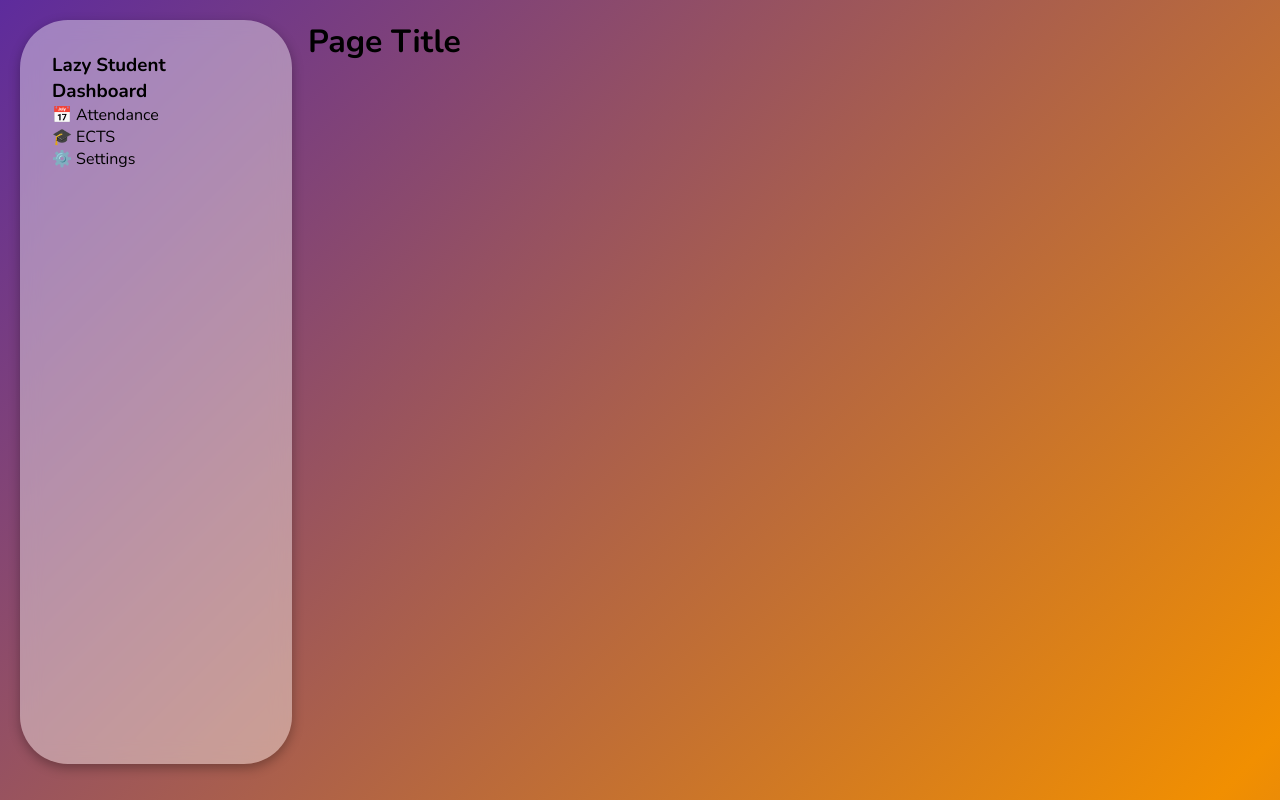
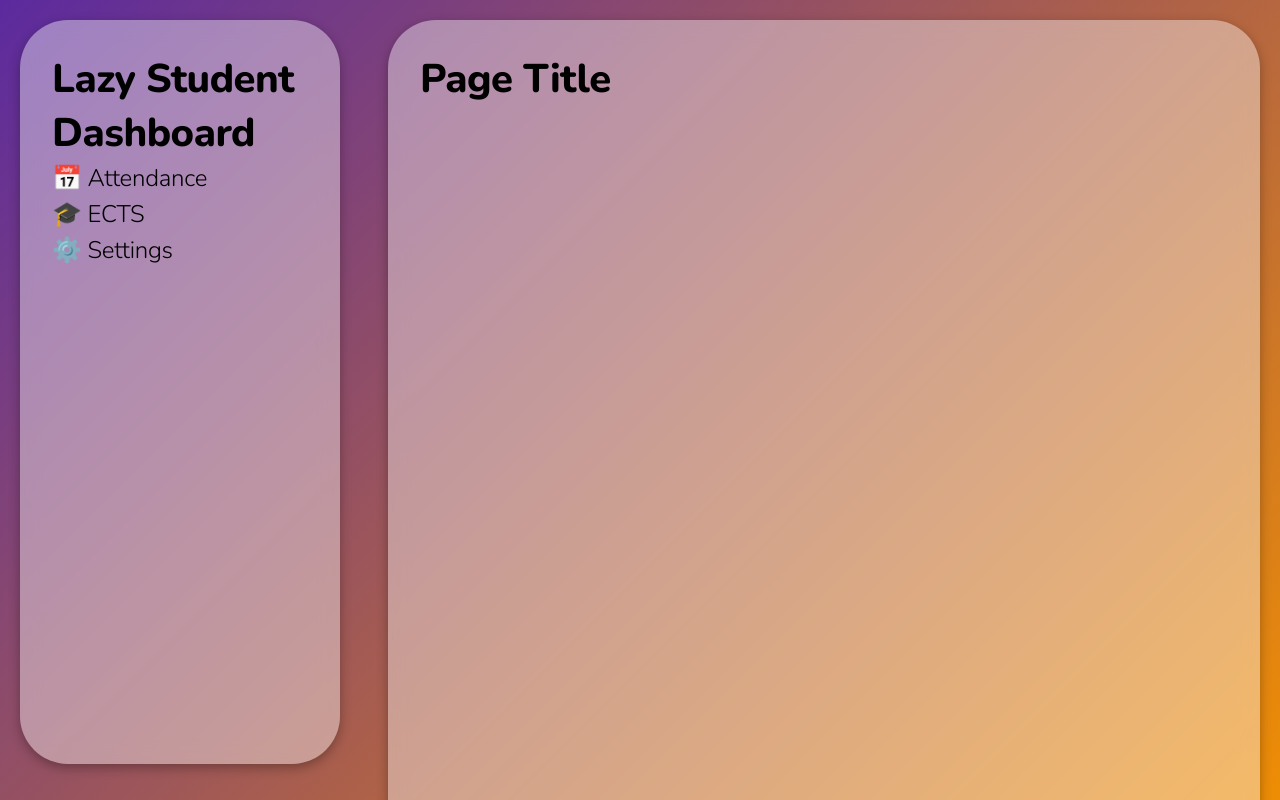
Before and after one commit to SimonSchneZzer/lsd, a Next.js app: page / in a window 1280 px wide. Shown: the top 800 px of the page. Built offline with nearby package versions, Linux system fonts and the light colour scheme.

Commit message:
style corrections

```diff
--- a/src/app/globals.css
+++ b/src/app/globals.css
@@ -11,8 +11,8 @@
 
   --layout-padding-desktop: 20px;
   --layout-padding-mobile: 10px;
-  --side-nav-width: 17em;
-  --side-nav-gap: 1rem;
+  --side-nav-width: 20em;
+  --side-nav-gap: 3rem;
   --main-content-padding-bottom: 4rem;
 }
 
@@ -53,8 +53,6 @@ body {
 }
 
 body {
-  color: var(--foreground);
-  background: var(--background);
   font-family: 'Nunito', sans-serif;
   -webkit-font-smoothing: antialiased;
   -moz-osx-font-smoothing: grayscale;
@@ -62,14 +60,57 @@ body {
 }
 
 h1, h2, h3, h4, h5, h6,
-ul {
+ul, li, p{
   margin: 0;
   padding: 0;
+  font-size: inherit;
 }
 
 a {
   color: inherit;
   text-decoration: none;
+}
+
+/* ========================
+   Typography Styles
+======================== */
+
+/* Mobile defaults */
+h1 {
+  font-size: 1.75rem; /* 28px */
+  font-weight: 800;
+  letter-spacing: -0.5px;
+}
+
+h2 {
+  font-size: 1.25rem; /* 20px */
+  font-weight: 300;
+  letter-spacing: -0.25px;
+}
+
+p,
+a,
+li {
+  font-size: 1rem; /* 16px */
+  font-weight: 400;
+  line-height: 1.5;
+}
+
+/* Desktop overrides */
+@media (min-width: 769px) {
+  h1 {
+    font-size: 2.5rem; /* 40px */
+  }
+
+  h2 {
+    font-size: 1.5rem; /* 24px */
+  }
+
+  p,
+  a,
+  li {
+    font-size: 1.125rem; /* 18px */
+  }
 }
 
 /* ========================
@@ -127,6 +168,13 @@ a {
     display: none;
   }
 
+  .page-header {
+    display: flex;
+    justify-content: center;
+    align-items: center;
+    text-align: center;
+  }
+
   .main-content {
     margin-left: 0;
     padding-bottom: var(--main-content-padding-bottom);
@@ -144,6 +192,5 @@ a {
   .bottom-nav-list {
     display: flex;
     justify-content: space-around;
-    padding: 1rem 0;
   }
 }
--- a/src/app/layout.tsx
+++ b/src/app/layout.tsx
@@ -23,7 +23,7 @@ export default function RootLayout({
             <SideNav />
           </aside>
 
-          <main className="main-content">
+          <main className="main-content glassCard">
             <Header />
             {children}
           </main>
--- a/src/components/Header.tsx
+++ b/src/components/Header.tsx
@@ -1,3 +1,7 @@
 export default function Header() {
-    return <header><h1>Page Title</h1></header>
-  }
+  return (
+    <header className="page-header">
+      <h1>Page Title</h1>
+    </header>
+  );
+}
--- a/src/components/SideNav.tsx
+++ b/src/components/SideNav.tsx
@@ -3,9 +3,9 @@ export default function SideNav() {
       <nav>
         <h1>Lazy Student Dashboard</h1>
         <ul>
-          <li>📅 Attendance</li>
-          <li>🎓 ECTS</li>
-          <li>⚙️ Settings</li>
+          <li><h2>📅 Attendance</h2></li>
+          <li><h2>🎓 ECTS</h2></li>
+          <li><h2>⚙️ Settings</h2></li>
         </ul>
       </nav>
     )
```
